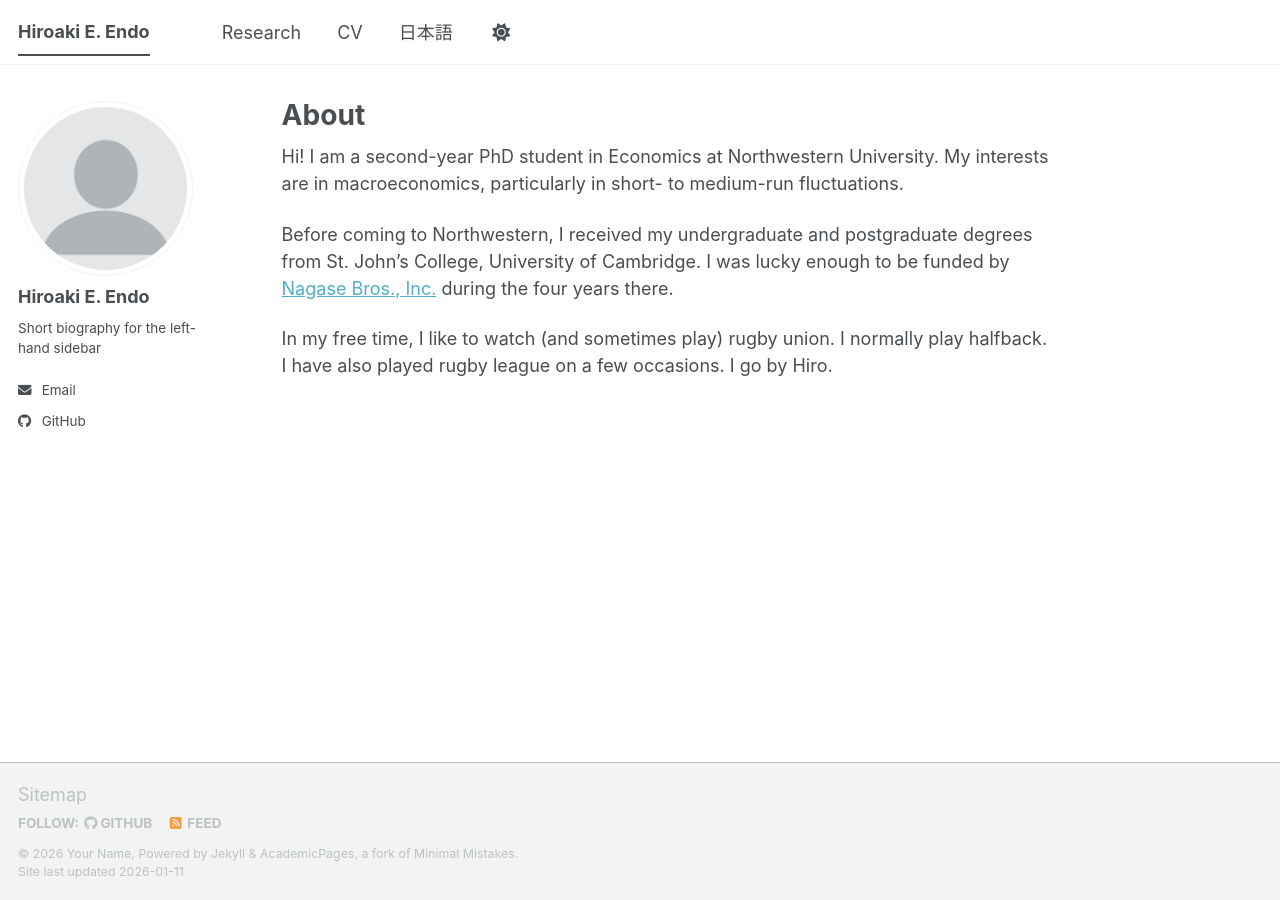
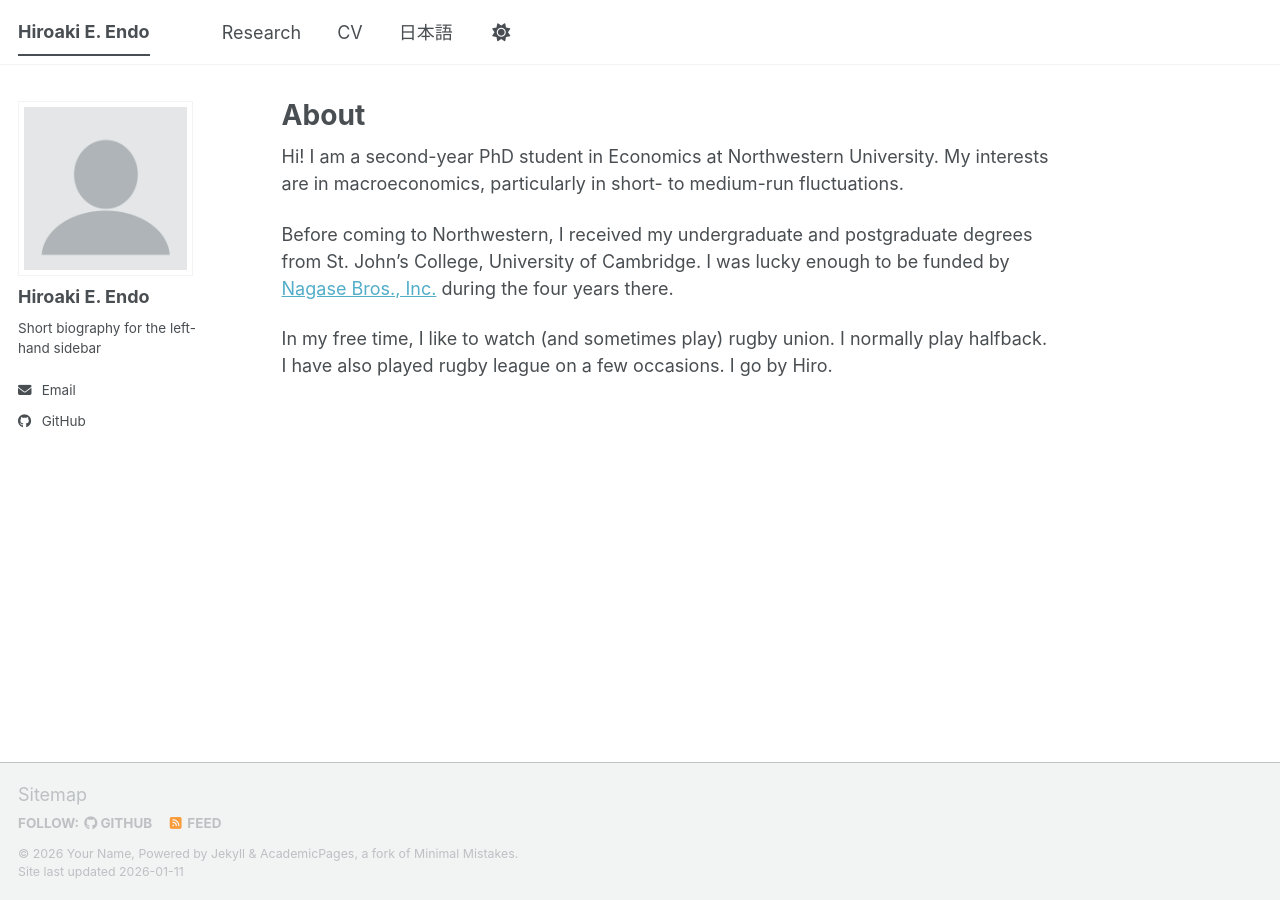
Before and after one commit to hiroendo1014/hiroendo1014.github.io, a Jekyll site: the page built from _pages/about.md, in a window 1280 px wide. Built offline with Jekyll 4.4.1, drawn with Linux system fonts in a browser that asks for light colours; a script bundle is joined from its source files by our own code; library files that are not in the unit come from our copies.

Commit message:
Update main.scss

```diff
--- a/assets/css/main.scss
+++ b/assets/css/main.scss
@@ -41,3 +41,8 @@
     "vendor/font-awesome/solid",
     "vendor/font-awesome/brands"
 ;
+
+.author__avatar img {
+  object-fit: contain !important;
+  border-radius: 0 !important;
+}
```
